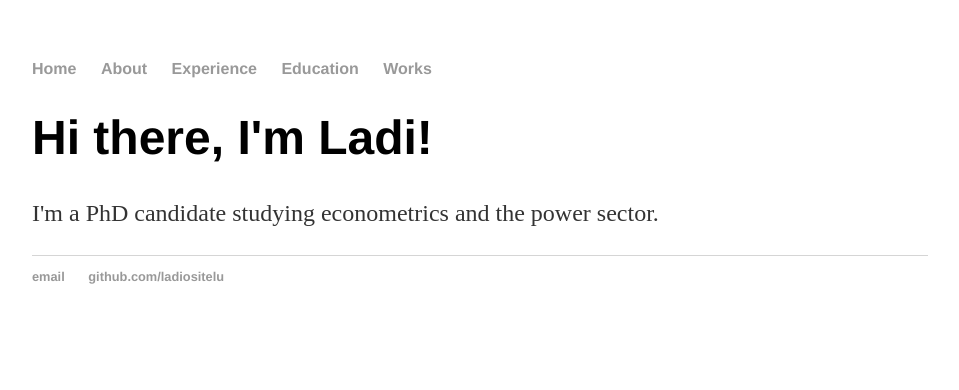
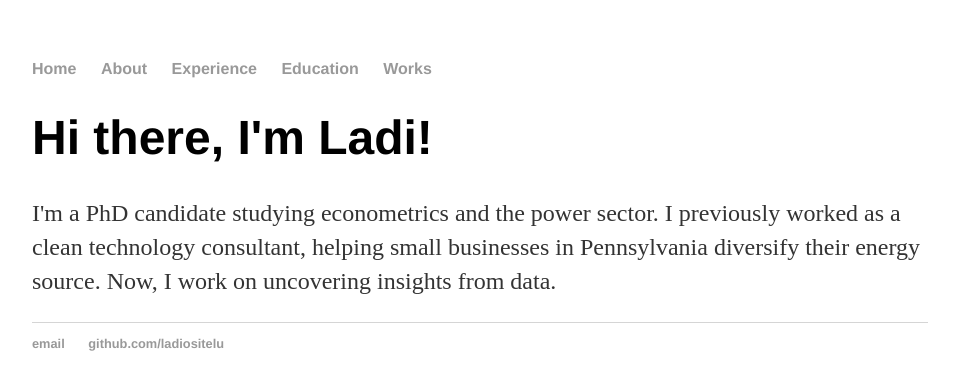
Before and after one commit to ladiositelu/ladiositelu.github.io, a Jekyll site: the page built from index.html, in a window 1280 px wide. Shown: the top 390 px of the page, without its empty margins (160-1119 px from the left). Built offline with Jekyll 4.4.1, drawn with Linux system fonts in a browser that asks for light colours.

Commit message:
Update index.html

```diff
--- a/index.html
+++ b/index.html
@@ -4,5 +4,5 @@ title: Ladi Ositelu, PhD candidate at Penn State
 ---
 <div class="blurb">
 	<h1>Hi there, I'm Ladi!</h1>
-	<p> I'm a PhD candidate studying econometrics and the power sector. </p>
+	<p> I'm a PhD candidate studying econometrics and the power sector. I previously worked as a clean technology consultant, helping small businesses in Pennsylvania diversify their energy source. Now, I work on uncovering insights from data.</p>
 </div><!-- /.blurb -->
```
